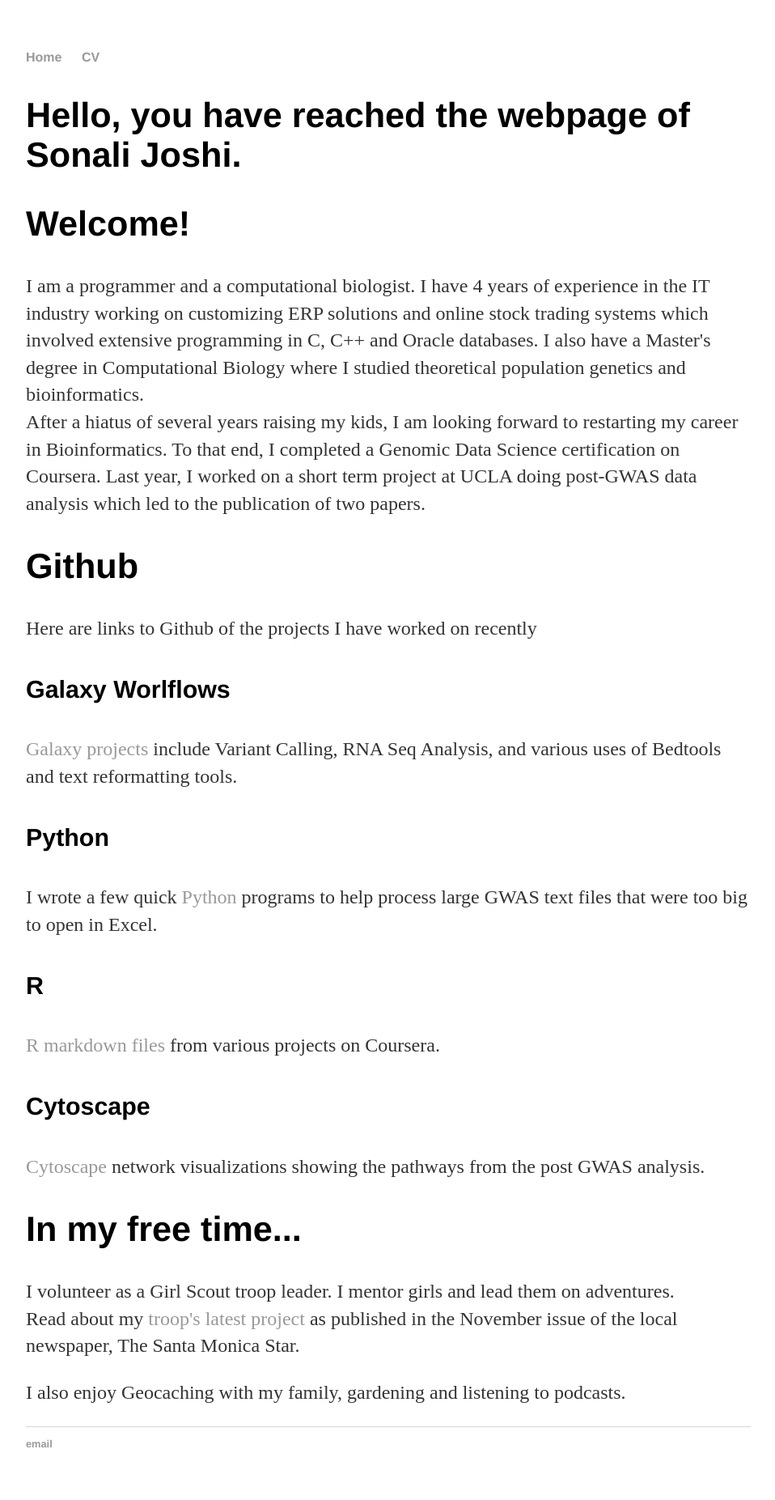
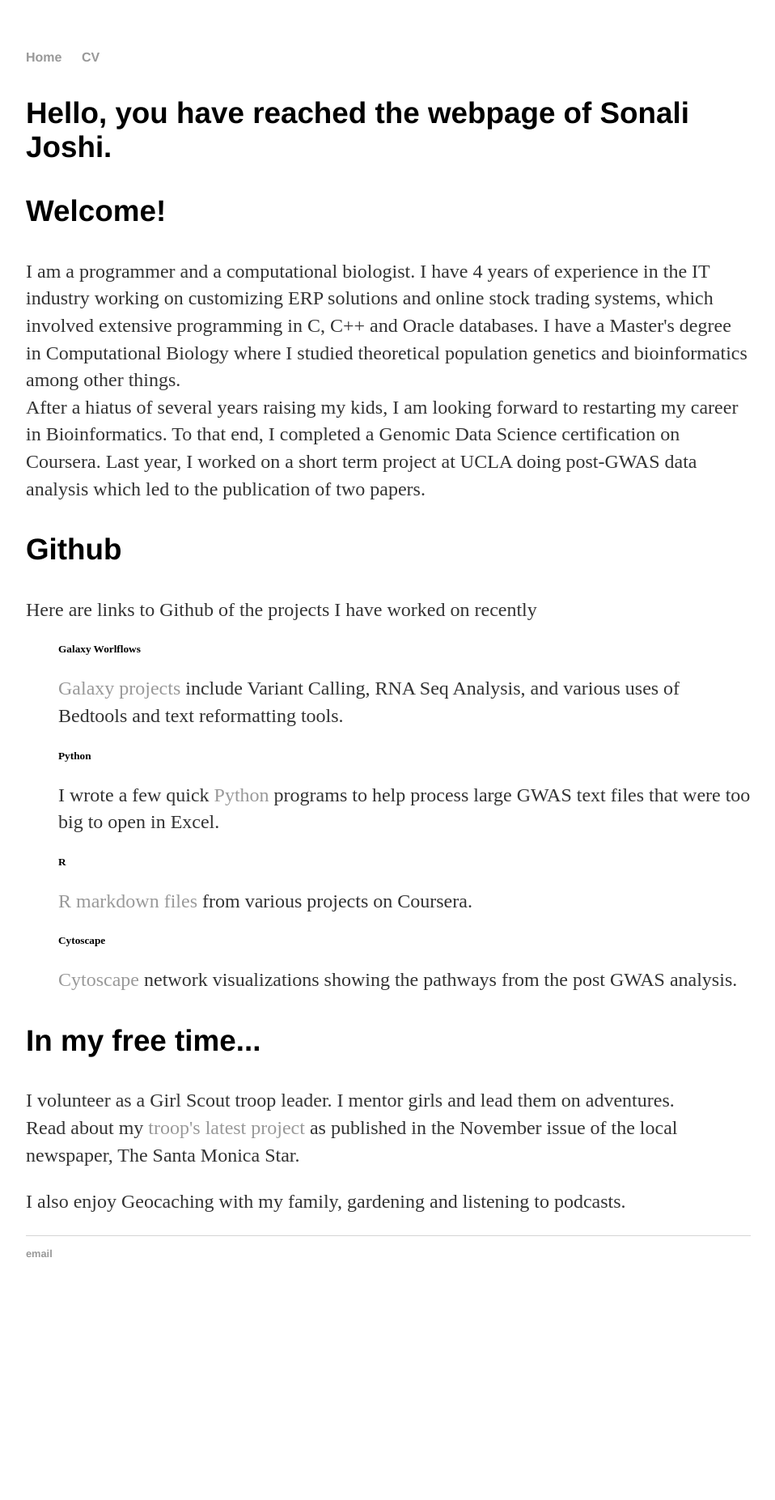
Before and after one commit to sonjoshi/sonjoshi, a Jekyll site: the page built from index.html, in a window 1280 px wide. Shown: the whole page at 81% size, without its empty margins (160-1118 px from the left). Built offline with Jekyll 4.4.1, drawn with Linux system fonts in a browser that asks for light colours; after the commit the page ends 1618 px from its top, so only the background shows below that.

Commit message:
Update index.html

```diff
--- a/index.html
+++ b/index.html
@@ -3,30 +3,32 @@ layout: default
 title: Sonali Joshi
 ---
 <div class="blurb">
-	<h2>Hello, you have reached the webpage of Sonali Joshi.</h2>
-	<h2>Welcome!</h2>
+	<h3>Hello, you have reached the webpage of Sonali Joshi.</h3>
+	<h3>Welcome!</h3>
 	<p> I am a programmer and a computational biologist. I have 4 years of experience
-	in the IT industry working on customizing ERP solutions and online stock trading systems which involved extensive programming
+	in the IT industry working on customizing ERP solutions and online stock trading systems, which involved extensive programming
 	in C, C++ and Oracle databases.
 
-	I also have a Master's degree in Computational Biology where I studied theoretical population genetics and bioinformatics.
+	I have a Master's degree in Computational Biology where I studied theoretical population genetics and bioinformatics among other things.
 	<br>After a hiatus of several years raising my kids, I am looking forward to restarting my career in Bioinformatics.
 	To that end, I completed a Genomic Data Science certification on Coursera. Last year, I worked on a short term project at UCLA doing post-GWAS data analysis which led to the publication of two papers.
 
 </div><!-- /.blurb -->
 
 <div class="blurb">
-	<h2> Github </h2> <p> Here are links to Github of the projects I have worked on recently
 
-	<h4> Galaxy Worlflows </h4> <p> <a href="https://github.com/sonjoshi/Galaxy-Workflows">Galaxy projects</a> include Variant Calling, RNA Seq Analysis, and various uses of Bedtools and text reformatting tools.
-	<h4> Python </h4> <p> I wrote a few quick <a href="https://github.com/sonjoshi/GWASdata"> Python</a> programs to help process large GWAS text files that were too big to open in Excel.
-	<h4> R </h4> <p><a href="https://github.com/sonjoshi/DataScientistToolbox"> R markdown files</a> from various projects on Coursera.
-	<h4> Cytoscape </h4> <p><a href="https://github.com/sonjoshi/CytoscapeVisualizations">Cytoscape</a> network visualizations showing the pathways from the post GWAS analysis.
+	<h3> Github </h3> <p> Here are links to Github of the projects I have worked on recently
+<ol>
+	<h5> Galaxy Worlflows </h5> <p> <a href="https://github.com/sonjoshi/Galaxy-Workflows">Galaxy projects</a> include Variant Calling, RNA Seq Analysis, and various uses of Bedtools and text reformatting tools.
+	<h5> Python </h5> <p> I wrote a few quick <a href="https://github.com/sonjoshi/GWASdata"> Python</a> programs to help process large GWAS text files that were too big to open in Excel.
+	<h5> R </h5> <p><a href="https://github.com/sonjoshi/DataScientistToolbox"> R markdown files</a> from various projects on Coursera.
+	<h5> Cytoscape </h5> <p><a href="https://github.com/sonjoshi/CytoscapeVisualizations">Cytoscape</a> network visualizations showing the pathways from the post GWAS analysis.
+</ol>
 
 </div><!-- /.blurb -->
 
 <div class="blurb">
-	<h2>In my free time...</h2>
+	<h3>In my free time...</h3>
 	<p>I volunteer as a Girl Scout troop leader. I mentor girls and lead them on adventures.
 	<br>Read about my <a href="GirlScouts.html">troop's latest project</a> as published in the November issue of the local newspaper, The Santa Monica Star.</p>
 
```
